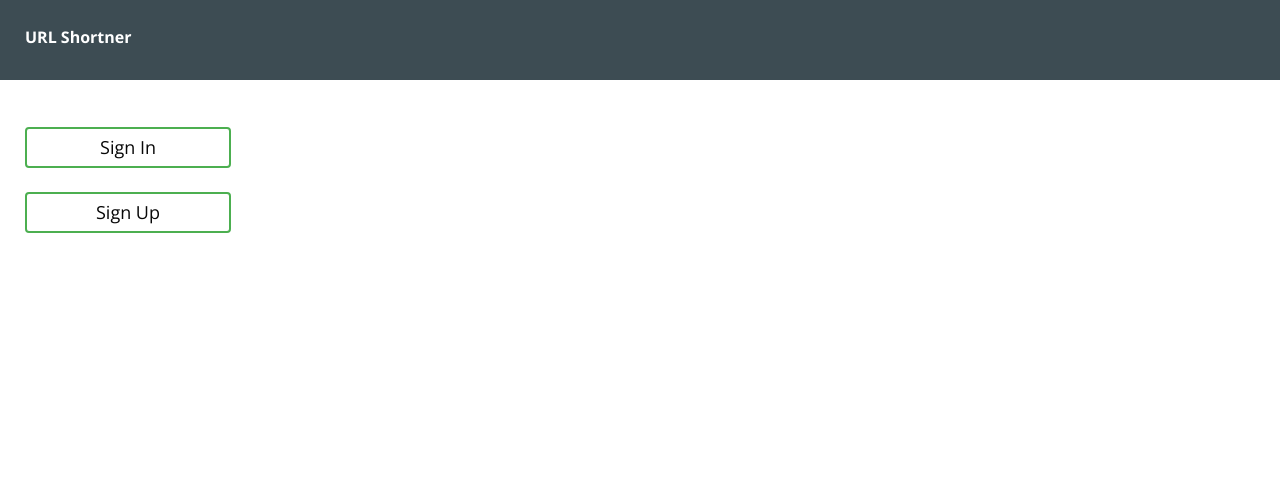
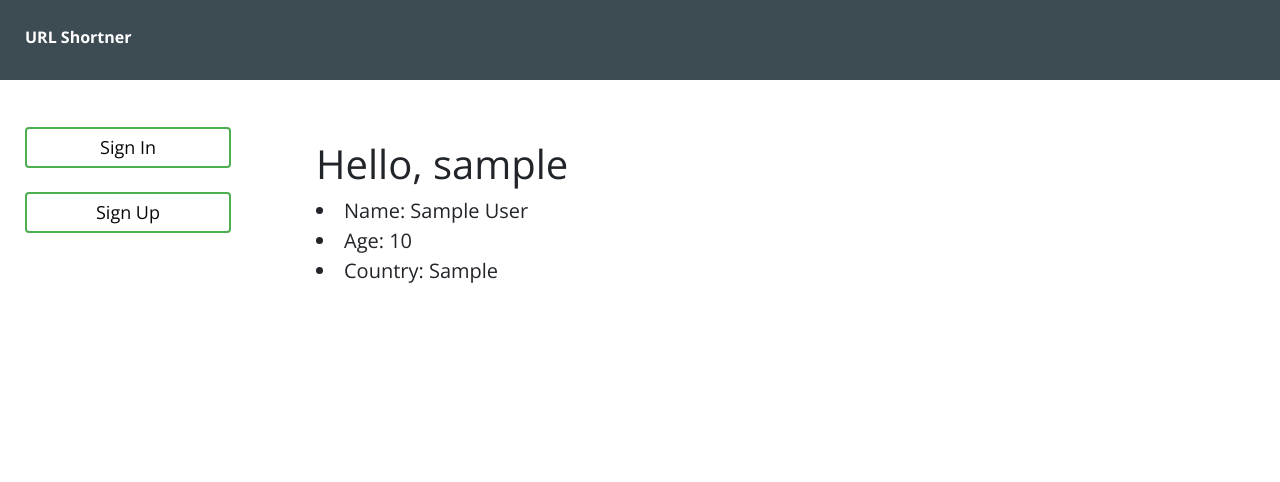
Before and after one commit to nova-sangeeth/bitsy-urlshortner, a Django app: page /profile/ in a window 1280 px wide. Shown: the top 482 px of the page. Run offline with Django 3.2, Linux system fonts and the light colour scheme; a user stored in the database is signed in; tables that the repository leaves empty hold one stand-in row (values such as "Sample post"); some libraries are stand-ins or nearby versions.

Commit message:
addd new content for the profile page.

```diff
--- a/templates/profile.html
+++ b/templates/profile.html
@@ -9,7 +9,16 @@
 </head>
 
 <body>
-
+    {% block content %}
+    <div>
+        <h1>Hello, {{ request.user.username }}</h1>
+        {% for items in user  %}
+        <li class='lead'>Name: {{ items.name }}</li>
+        <li class='lead'>Age: {{ items.age }}</li>
+        <li class='lead'>Country: {{ items.country }}</li>
+        {% endfor %}
+    </div>
+    {% endblock content %}
 </body>
 
 </html>
```
